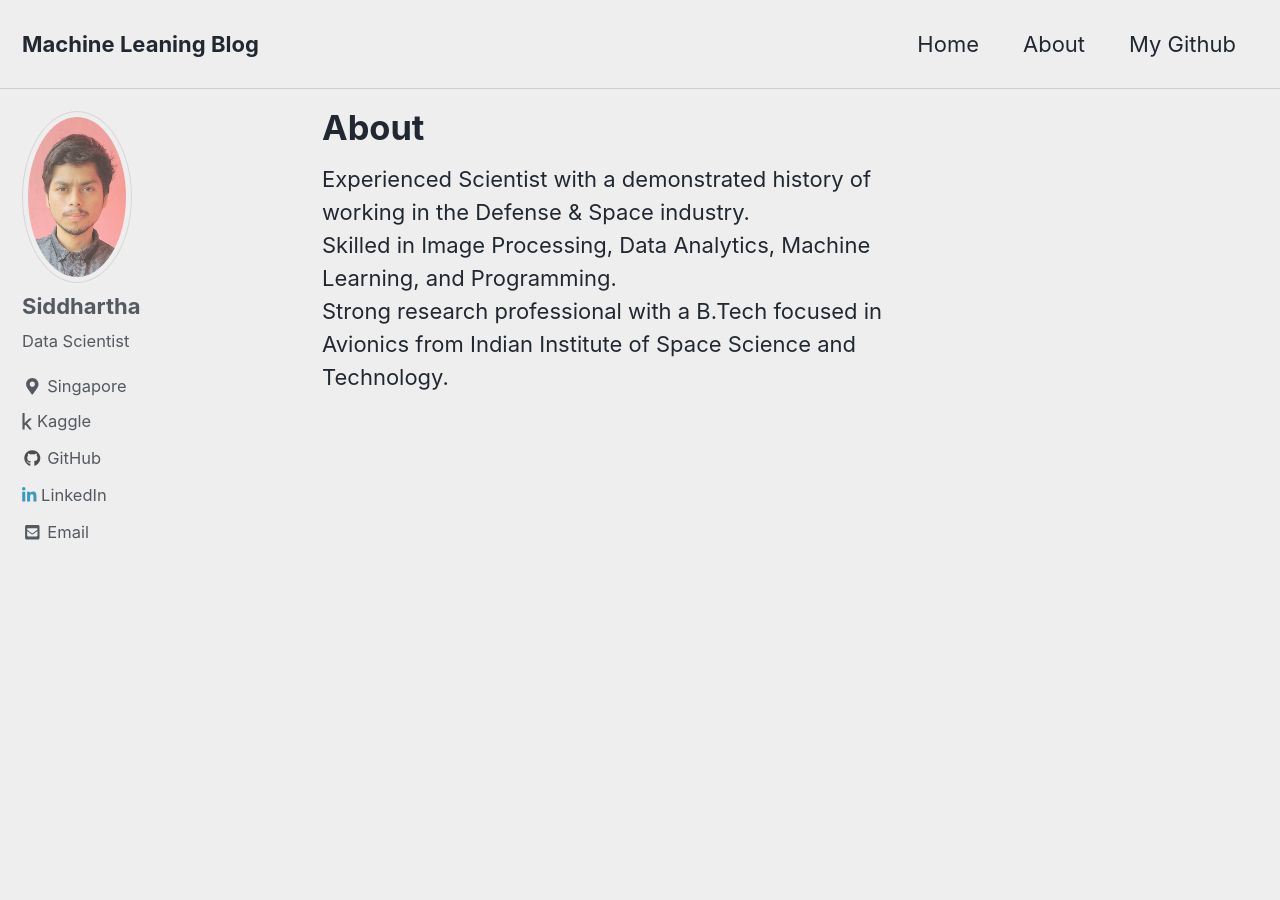
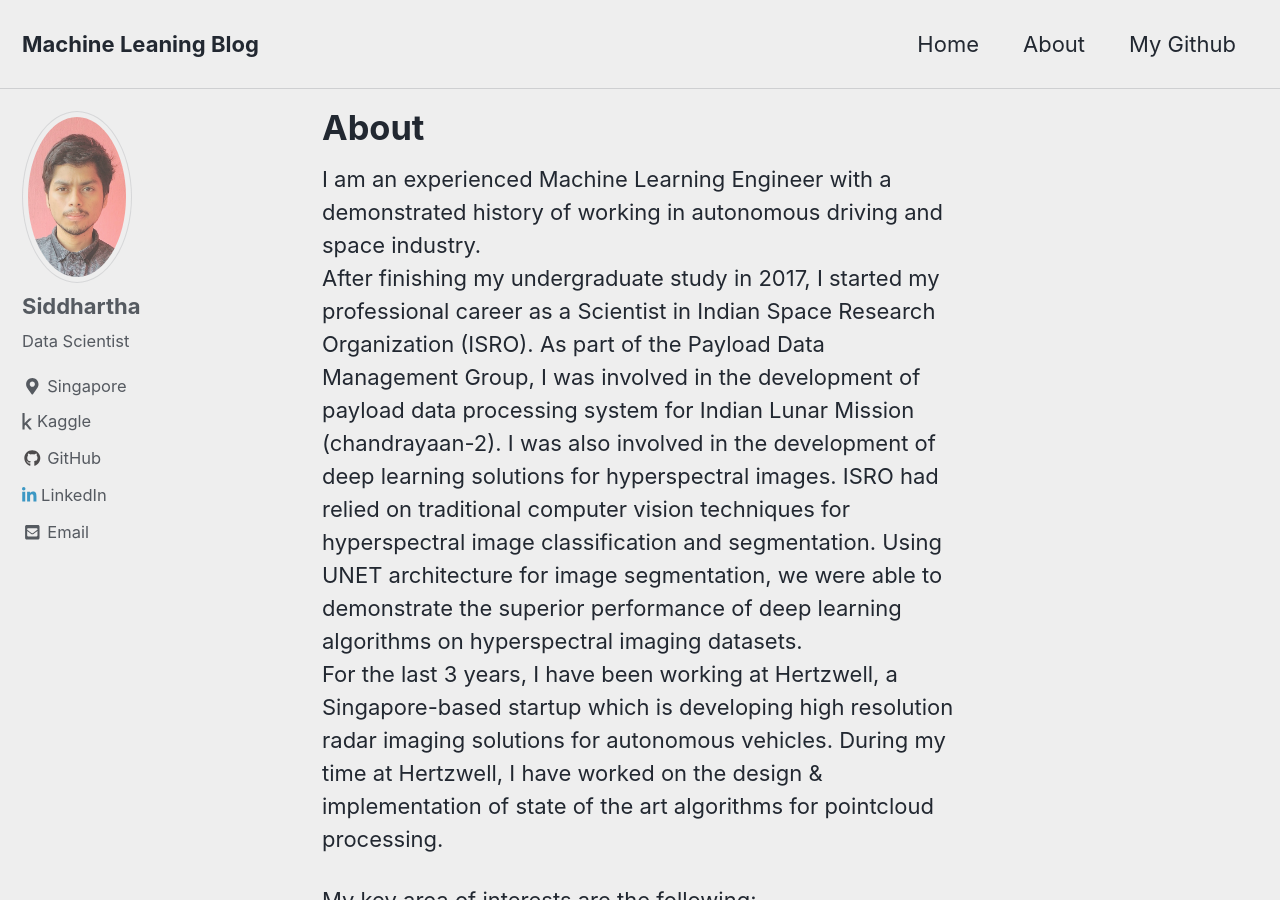
Before and after one commit to sidml/sidml.github.io, a Jekyll site: the page built from _pages/about.md, in a window 1280 px wide and 900 px high. Built offline with Jekyll 4.4.1, drawn with Linux system fonts in a browser that asks for light colours; cached includes are drawn as plain includes; nearby versions of some CDN libraries; some of the changed text lies outside the part shown.

Commit message:
update about

```diff
--- a/_pages/about.md
+++ b/_pages/about.md
@@ -2,8 +2,16 @@
 title: "About"
 permalink: /about/
 # header:
-#     image: "/assets/images/zakim.jpg"
+#     image: "/assets/images/bio-photo.jpg"
 ---
-Experienced Scientist with a demonstrated history of working in the Defense & Space industry.<br>
-Skilled in Image Processing, Data Analytics, Machine Learning, and Programming.<br>
-Strong research professional with a B.Tech focused in Avionics from Indian Institute of Space Science and Technology.
+I am an experienced Machine Learning Engineer with a demonstrated history of working in autonomous driving and space industry.\\
+After finishing my undergraduate study in 2017, I started my professional career as a Scientist in Indian Space Research Organization (ISRO). As part of the Payload Data Management Group, I was involved in the development of payload data processing system for Indian Lunar Mission (chandrayaan-2). I was also involved in the development of deep learning solutions for hyperspectral images. ISRO had relied on traditional computer vision techniques for hyperspectral image classification and segmentation. Using UNET architecture for image segmentation, we were able to demonstrate the superior performance of deep learning algorithms on hyperspectral imaging datasets.\\
+For the last 3 years, I have been working at Hertzwell, a Singapore-based startup which is developing high resolution radar imaging solutions for autonomous vehicles. During my time at Hertzwell, I have worked on the design & implementation of state of the art algorithms for pointcloud processing.
+
+My key area of interests are the following:
+- Lidar/Radar Pointcloud processing: Object Detection & Panoptic Segmentation
+- Image Classification, detection, segmentation & tracking
+- Synchronization of multi-modal systems like Lidar, Radar & Camera.
+
+
+In my free time, I enjoy competing on Kaggle competitions. Recently I ranked 3rd in Kaggle Rainforest Audio Detection Challenge.
```
